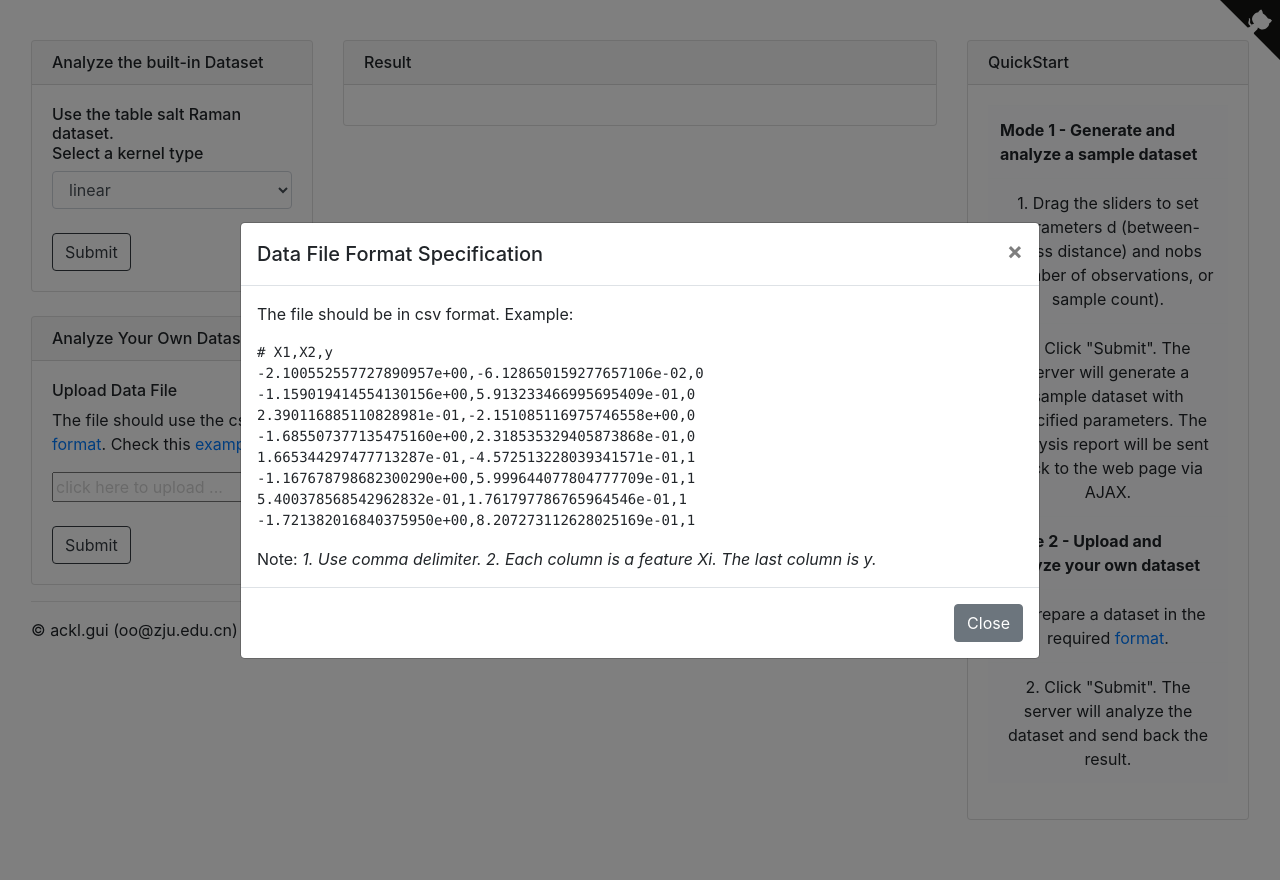
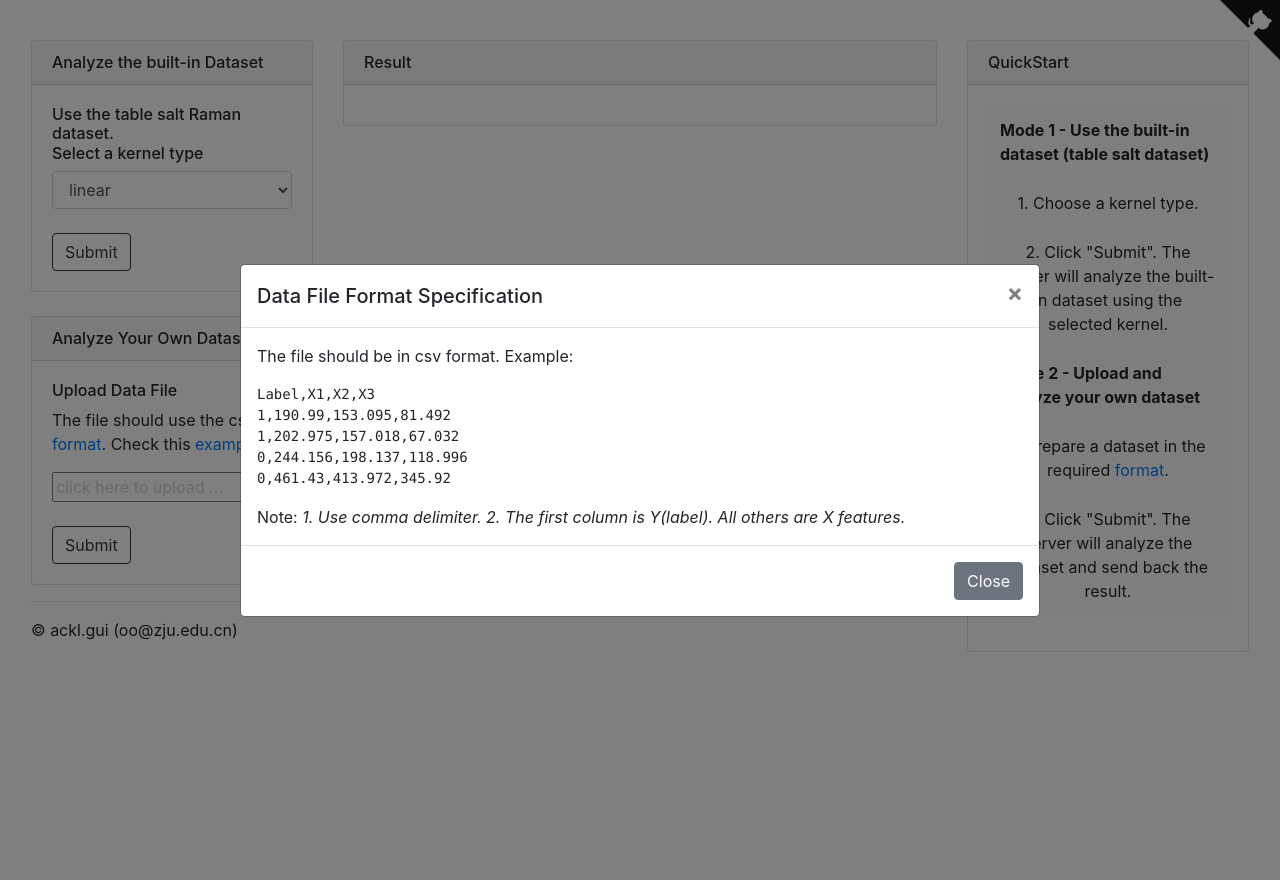
Before and after one commit to zhangys11/ackl, a Flask app: page / in a window 1280 px wide, after a click on "format". Run offline with Flask 3, Linux system fonts and the light colour scheme; parts of the project's set-up code (start-up, migrations or seed data) failed here and were passed over; some libraries are stand-ins or nearby versions.

Commit message:
fix file upload problem

```diff
--- a/src/ackl/gui/run.py
+++ b/src/ackl/gui/run.py
@@ -18,22 +18,6 @@ else:
 app = Flask(__name__)
 app.config['MAX_CONTENT_LENGTH'] = 50 * 1024 * 1024  # limit to 50MB, to avoid 413 error.
 
-def load_file(pathname):
-    '''
-    Load data from a csv file
-    '''
-    M = np.loadtxt(pathname, delimiter=',', skiprows=1)
-    X = M[:, :-1]
-    y = M[:, -1].astype(int)
-    return X, y
-
-def analyze_file(fn):
-    if os.path.isfile(fn) == False:
-        return 'File ' + fn + ' does not exist.'
-
-    X, y = load_file(fn)
-    return X, y
-
 def analyze(csv, save_local=False):
 
     # store html result into a local html file
@@ -50,10 +34,6 @@ def analyze(csv, save_local=False):
 
     return analyze_file(csv)  # return the html content
 
-
-
-
-
 @app.route("/", methods=['GET', 'POST'])
 def index():
     return render_template("home.html")
@@ -65,33 +45,32 @@ def run_ackl():
     kernel_type = request.form['kernel_type']
     use_sample = request.form["use_sample"]
 
-    if (use_sample == 'true' or use_sample == True):
+    if (use_sample == 'true' or use_sample is True):
         # path = "ackl/gui/static/sample.csv"
         X, y, X_names, desc, labels = io.load_dataset('salt', x_range=list(range(400, 1000)), display=False)
-        pkl = metrics.preview_kernels(X, y, metrics=True,
-                                        scatterplot=False,
-                                        selected_kernel_names= [kernel_type])
-        r = metrics.visualize_metric_dicts(pkl, plot=False)
+
     else:
-        f = request.files['dataFile']
-        csv = os.path.dirname(os.path.realpath(
+        fn = os.path.dirname(os.path.realpath(
             __file__)) + "/" + str(uuid.uuid4()) + ".csv"
-        f.save(csv)
-        print('1')
-        X,y = analyze_file(csv)
+        request.files['dataFile'].save(fn)
+
+        if os.path.isfile(fn) is False:
+            r = 'File ' + fn + ' does not exist.'
+            return {'message': 'success', 'html': r}
+
+        X, y, X_names, labels = io.open_dataset(fn)
+        print(X.shape, y.shape)
+
+    try:
         pkl = metrics.preview_kernels(X, y,metrics=True,
                                         scatterplot=False,
                                         selected_kernel_names= [kernel_type])
+
         r = metrics.visualize_metric_dicts(pkl, plot=False)
+    except Exception as e:
+        r = str(e)
+
     return {'message': 'success', 'html': r}
-    #render_template("home.html", use_sample = use_sample,  cla_result = r)
-
-# def open_browser():
-#    webbrowser.open_new('http://localhost:5052/')
 
 if __name__ == '__main__':
-
-    # # use netstat -ano|findstr 5051 to check port use
-    # Timer(3, open_browser).start()
-    # app.run(host="0.0.0.0", port=5052, debug=False)
     FlaskUI(app=app, server="flask", port=5052).run()
--- a/src/ackl/gui/templates/home.html
+++ b/src/ackl/gui/templates/home.html
@@ -223,22 +223,20 @@
                         <table class="table table-light">
                             <tbody>
                                 <tr>
-                                    <th>Mode 1 - Generate and analyze a sample dataset</th>
+                                    <th>Mode 1 - Use the built-in dataset (table salt dataset)</th>
                                 </tr>
 
                                 <tr>
 
                                     <td>
                                         1.
-                                        Drag the sliders to set parameters d (between-class distance) and nobs (number
-                                        of observations, or sample count).
+                                        Choose a kernel type.
                                     </td>
                                 </tr>
                                 <tr>
                                     <td>
                                         2.
-                                        Click "Submit". The server will generate a sample dataset with specified
-                                        parameters. The analysis report will be sent back to the web page via AJAX.
+                                        Click "Submit". The server will analyze the built-in dataset using the selected kernel.
                                     </td>
                                 </tr>
                                 <tr>
@@ -299,18 +297,14 @@
                     <p>The file should be in csv format. Example:</p>
 
                     <div>
-                        <pre># X1,X2,y
--2.100552557727890957e+00,-6.128650159277657106e-02,0
--1.159019414554130156e+00,5.913233466995695409e-01,0
-2.390116885110828981e-01,-2.151085116975746558e+00,0
--1.685507377135475160e+00,2.318535329405873868e-01,0
-1.665344297477713287e-01,-4.572513228039341571e-01,1
--1.167678798682300290e+00,5.999644077804777709e-01,1
-5.400378568542962832e-01,1.761797786765964546e-01,1
--1.721382016840375950e+00,8.207273112628025169e-01,1
+                        <pre>Label,X1,X2,X3
+1,190.99,153.095,81.492
+1,202.975,157.018,67.032
+0,244.156,198.137,118.996
+0,461.43,413.972,345.92
 </pre>
                     </div>
-                    Note: <i>1. Use comma delimiter. 2. Each column is a feature Xi. The last column is y. </i>
+                    Note: <i>1. Use comma delimiter. 2. The first column is Y(label). All others are X features. </i>
                 </div>
                 <div class="modal-footer">
                     <button type="button" class="btn btn-secondary" data-dismiss="modal">Close</button>
```
Also changed, not shown: 1 other file.
